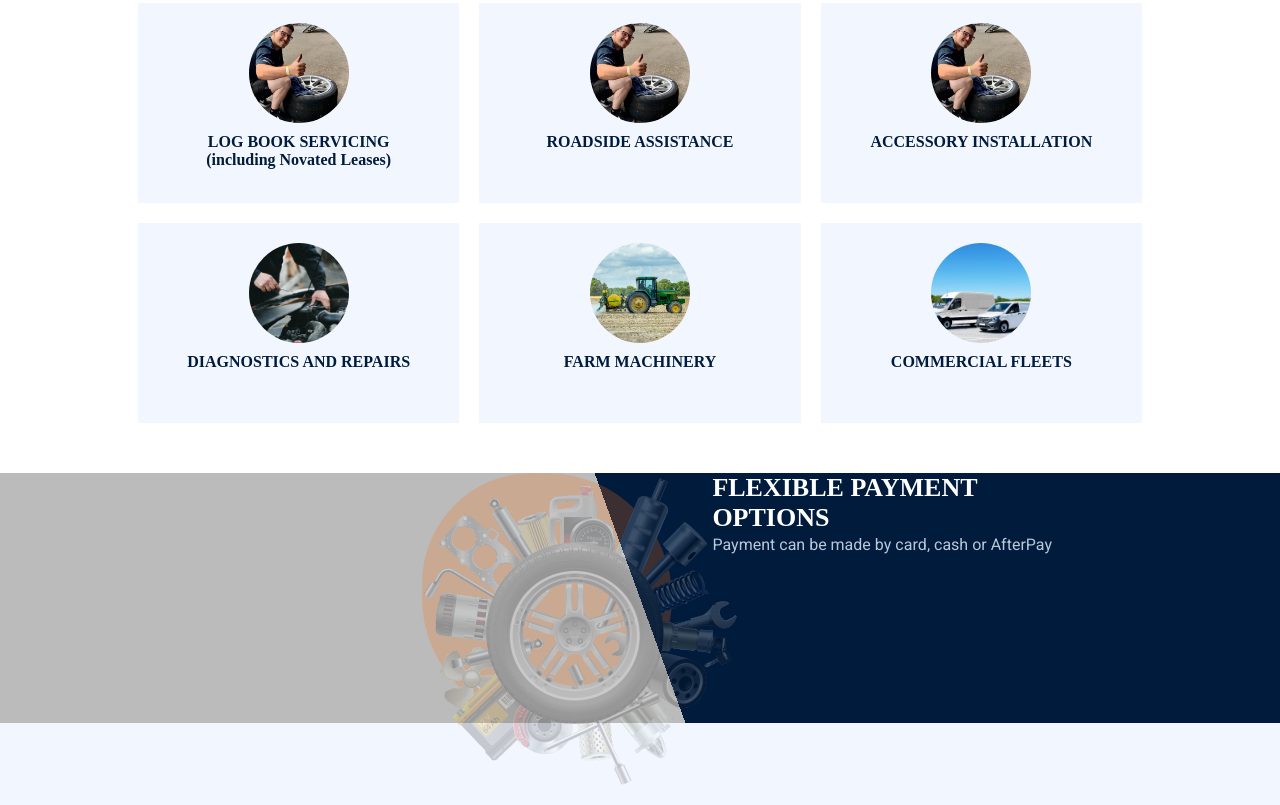
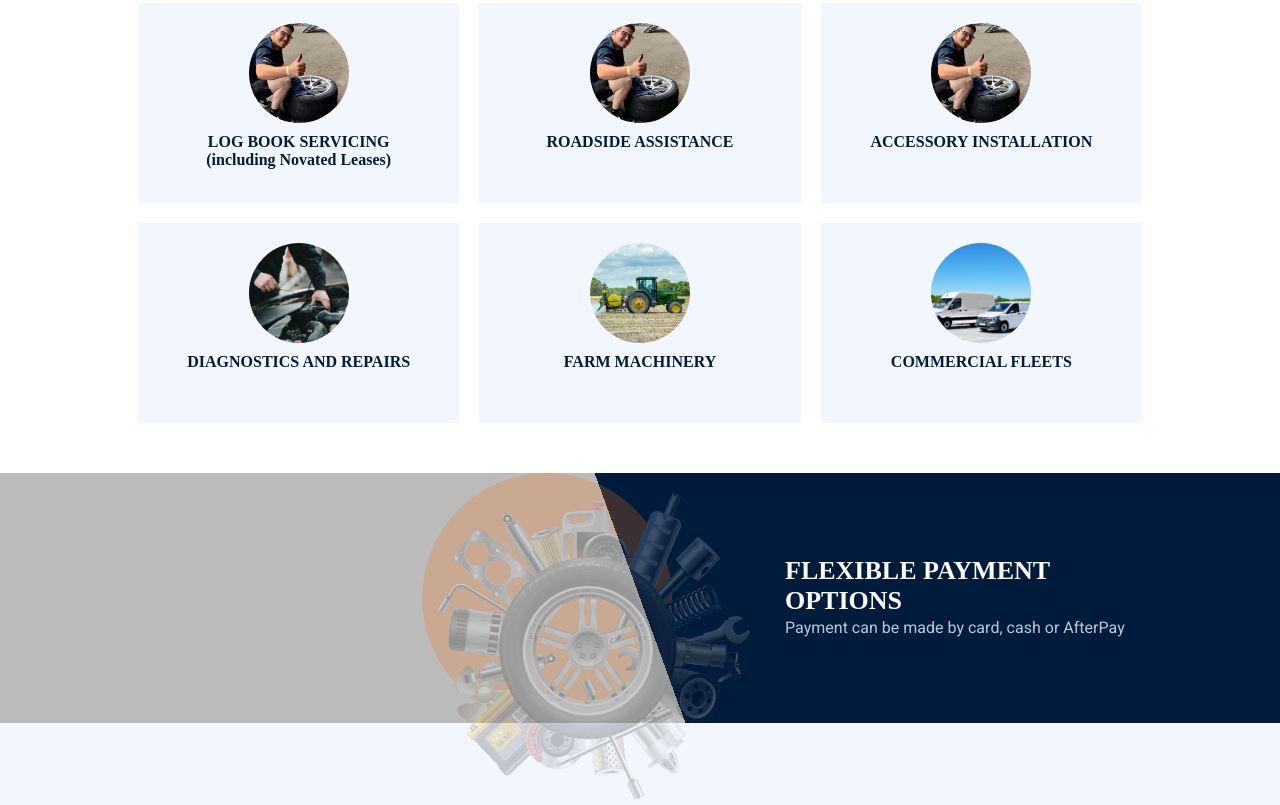
Before and after one commit to natb1234567/bathurst-mechanical, a plain HTML site: page index.html in a window 1280 px wide. Shown: the part 1310-2115 px from the top of the page. Drawn offline with Linux system fonts and the light colour scheme; a web font is replaced by a local one.

Commit message:
Update styles.css

```diff
--- a/styles.css
+++ b/styles.css
@@ -293,6 +293,7 @@ body {
     opacity: 0.23;
     width:250px;
     height:250px;
+    position: relative;
 }
 .stripe-middle-inner {
     border-radius:50%;
@@ -301,10 +302,13 @@ body {
     width:33%;
     width:220px;
     height:220px;
+    position: absolute;
+    left: calc(50% - 112.5px);
+    margin-top: 15px;
 }
 .stripe-right {
     width: calc(33% - 40px);
-    margin-left: 40px;
+    margin: auto;
 }
 .white-heading {
     color:#FFFFFF;
```
